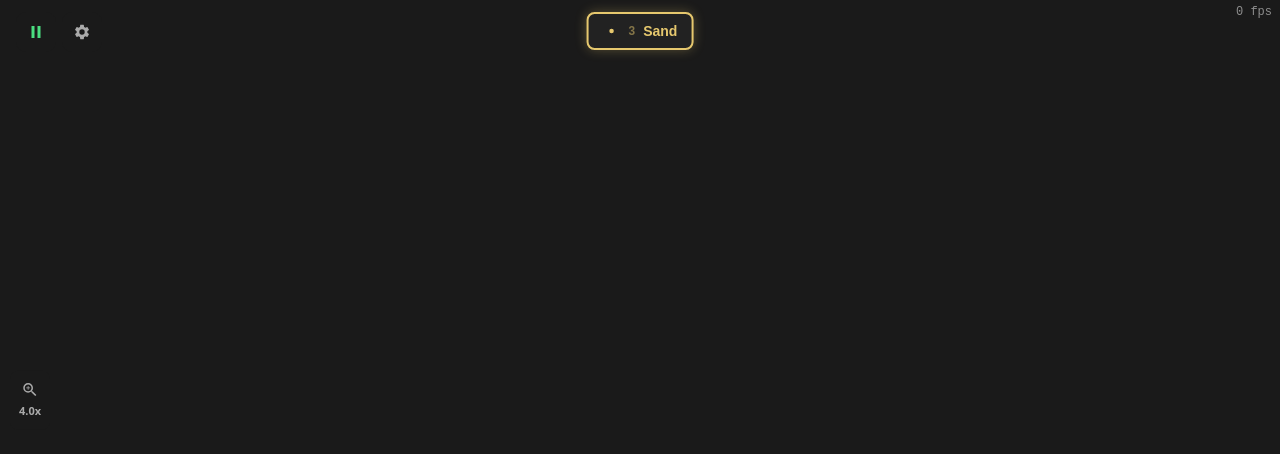
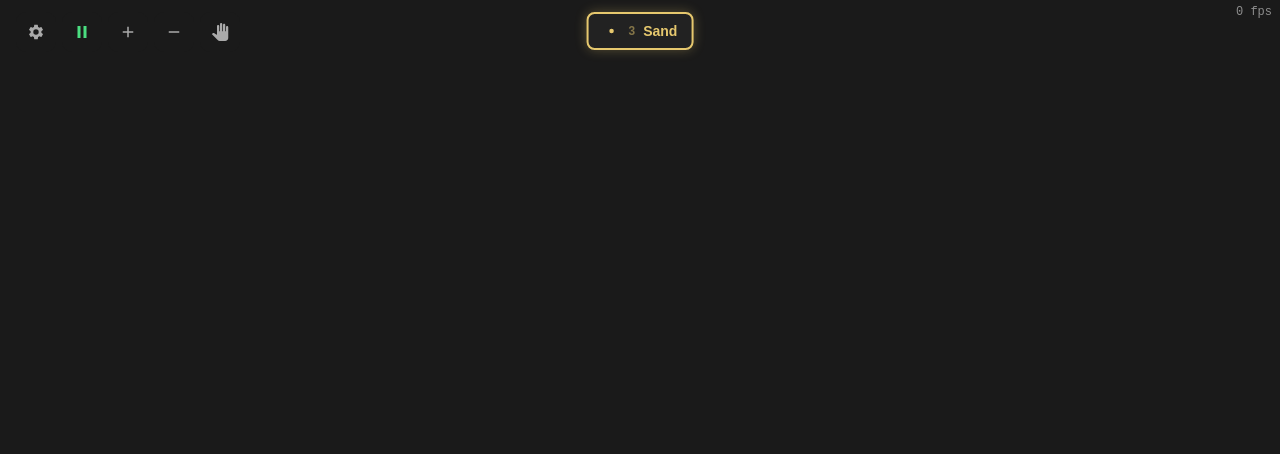
Before and after one commit to VoX/ai-sand-fork, a React (Vite) app: page / in a window 1280 px wide. Shown: the top 454 px of the page. Built offline with nearby package versions, Linux system fonts and the light colour scheme.

Commit message:
fix: remove zoom slider functionality; update view controls layout and styles

```diff
--- a/src/App.css
+++ b/src/App.css
@@ -252,49 +252,22 @@ body,
   color: #60a5fa;
 }
 
-.zoom-slider {
-  position: fixed;
-  left: max(10px, env(safe-area-inset-left));
-  top: 50%;
-  transform: translateY(-50%);
-  width: 40px;
+.ctrl-btn.pan-toggle.active {
+  color: #6cb4ee;
+  background: #1a2a3a;
+}
+
+.view-controls {
+  position: absolute;
+  top: 0;
+  left: 0;
   display: flex;
-  flex-direction: column;
-  align-items: center;
-  gap: 4px;
-  padding: 10px 0;
-  background: #1a1a1a;
-  border-radius: 8px;
-  color: #aaa;
-  font-size: 11px;
-  font-weight: 600;
-  cursor: ns-resize;
-  user-select: none;
-  touch-action: none;
-  -webkit-tap-highlight-color: transparent;
-  transition: color 0.15s ease;
+  gap: 6px;
+  padding: 12px 16px;
+  padding-top: max(12px, env(safe-area-inset-top));
+  padding-left: max(16px, env(safe-area-inset-left));
   z-index: 10;
   pointer-events: auto;
-}
-
-.zoom-slider:hover {
-  color: #ccc;
-}
-
-.zoom-slider svg {
-  width: 18px;
-  height: 18px;
-}
-
-.zoom-slider span {
-  writing-mode: horizontal-tb;
-  white-space: nowrap;
-  font-size: 11px;
-}
-
-.zoom-slider.pan-mode {
-  color: #6cb4ee;
-  background: #1a2a3a;
 }
 
 .canvas-container {
@@ -380,18 +353,11 @@ body,
     height: 16px;
   }
 
-  .zoom-slider {
-    padding: 8px 5px;
-    font-size: 10px;
-  }
-
-  .zoom-slider svg {
-    width: 16px;
-    height: 16px;
-  }
-
-  .zoom-slider span {
-    font-size: 10px;
+  .view-controls {
+    padding: 8px 10px;
+    padding-top: max(8px, env(safe-area-inset-top));
+    padding-left: max(10px, env(safe-area-inset-left));
+    gap: 5px;
   }
 }
 
--- a/src/App.tsx
+++ b/src/App.tsx
@@ -77,10 +77,6 @@ function App() {
   const [panMode, setPanMode] = useState(false)
   const panModeRef = useRef(false)
 
-  // Zoom drag state (zoom indicator — vertical)
-  const zoomDragRef = useRef<{ startY: number; startZoom: number; moved: boolean } | null>(null)
-  const [zoomDisplay, setZoomDisplay] = useState(DEFAULT_ZOOM)
-
   // Multi-pointer drawing state: each active touch/pointer gets its own brush
   const drawPointersRef = useRef(new Map<number, { clientX: number; clientY: number; lastCell: { x: number; y: number } | null }>())
   const panPointerIdRef = useRef<number | null>(null)
@@ -106,7 +102,6 @@ function App() {
 
   const sendCamera = useCallback(() => {
     clampCamera()
-    setZoomDisplay(zoomRef.current)
     workerRef.current?.postMessage({
       type: 'camera',
       data: { camX: camXRef.current, camY: camYRef.current, zoom: zoomRef.current }
@@ -208,7 +203,6 @@ function App() {
         camXRef.current = e.data.data.camX
         camYRef.current = e.data.data.camY
         zoomRef.current = e.data.data.zoom
-        setZoomDisplay(e.data.data.zoom)
       }
     }
 
@@ -336,6 +330,34 @@ function App() {
     })
     setSettingsOpen(false)
   }, [])
+
+  const zoomStep = useCallback((direction: 1 | -1) => {
+    const canvas = canvasRef.current
+    if (!canvas) return
+    const rect = canvas.getBoundingClientRect()
+    const cx = rect.width / 2
+    const old = zoomRef.current
+    const min = minZoomRef.current
+    const logMin = Math.log(min)
+    const logMax = Math.log(MAX_ZOOM)
+    const logRange = logMax - logMin
+    const logStep = logRange * 0.25
+    // Work in log-space so each step feels perceptually equal
+    const logOld = Math.log(old)
+    const pct = (logOld - logMin) / logRange
+    const snapped = direction > 0
+      ? Math.exp(logMin + Math.ceil(pct * 4 + 0.001) * logStep)
+      : Math.exp(logMin + Math.floor(pct * 4 - 0.001) * logStep)
+    const nz = Math.max(min, Math.min(MAX_ZOOM, snapped))
+    // Horizontal: keep center fixed
+    const wx = camXRef.current + cx / old
+    camXRef.current = wx - cx / nz
+    // Vertical: keep bottom edge fixed
+    const bottomY = camYRef.current + rect.height / old
+    camYRef.current = bottomY - rect.height / nz
+    zoomRef.current = nz
+    sendCamera()
+  }, [sendCamera])
 
   const handlePointerDown = useCallback((e: React.PointerEvent) => {
     e.preventDefault()
@@ -486,18 +508,27 @@ function App() {
         <div className="fps-counter">{fps} fps</div>
       </div>
       <div className="controls">
-        <div className="action-btns">
+        <input ref={fileInputRef} type="file" accept=".sand" onChange={handleFileLoad} style={{ display: 'none' }} aria-label="Load world file" />
+      </div>
+      <div className="view-controls">
+        <button className="ctrl-btn settings" onClick={() => setSettingsOpen(!settingsOpen)} aria-label="Map settings">
+          <svg viewBox="0 0 24 24" fill="currentColor"><path d="M19.14 12.94c.04-.3.06-.61.06-.94 0-.32-.02-.64-.07-.94l2.03-1.58a.49.49 0 00.12-.61l-1.92-3.32a.49.49 0 00-.59-.22l-2.39.96c-.5-.38-1.03-.7-1.62-.94l-.36-2.54a.484.484 0 00-.48-.41h-3.84c-.24 0-.43.17-.47.41l-.36 2.54c-.59.24-1.13.57-1.62.94l-2.39-.96a.49.49 0 00-.59.22L2.74 8.87c-.12.21-.08.47.12.61l2.03 1.58c-.05.3-.07.62-.07.94s.02.64.07.94l-2.03 1.58a.49.49 0 00-.12.61l1.92 3.32c.12.22.37.29.59.22l2.39-.96c.5.38 1.03.7 1.62.94l.36 2.54c.05.24.24.41.48.41h3.84c.24 0 .44-.17.47-.41l.36-2.54c.59-.24 1.13-.56 1.62-.94l2.39.96c.22.08.47 0 .59-.22l1.92-3.32c.12-.22.07-.47-.12-.61l-2.01-1.58zM12 15.6A3.6 3.6 0 1115.6 12 3.6 3.6 0 0112 15.6z" /></svg>
+        </button>
         <button className={`ctrl-btn playpause ${isPaused ? 'paused' : 'playing'}`} onClick={() => setIsPaused(!isPaused)} aria-label={isPaused ? 'Play simulation' : 'Pause simulation'}>
           {isPaused
             ? <svg viewBox="0 0 24 24" fill="currentColor"><path d="M8 5v14l11-7z" /></svg>
             : <svg viewBox="0 0 24 24" fill="currentColor"><path d="M6 4h4v16H6zm8 0h4v16h-4z" /></svg>
           }
         </button>
-          <button className="ctrl-btn settings" onClick={() => setSettingsOpen(!settingsOpen)} aria-label="Map settings">
-            <svg viewBox="0 0 24 24" fill="currentColor"><path d="M19.14 12.94c.04-.3.06-.61.06-.94 0-.32-.02-.64-.07-.94l2.03-1.58a.49.49 0 00.12-.61l-1.92-3.32a.49.49 0 00-.59-.22l-2.39.96c-.5-.38-1.03-.7-1.62-.94l-.36-2.54a.484.484 0 00-.48-.41h-3.84c-.24 0-.43.17-.47.41l-.36 2.54c-.59.24-1.13.57-1.62.94l-2.39-.96a.49.49 0 00-.59.22L2.74 8.87c-.12.21-.08.47.12.61l2.03 1.58c-.05.3-.07.62-.07.94s.02.64.07.94l-2.03 1.58a.49.49 0 00-.12.61l1.92 3.32c.12.22.37.29.59.22l2.39-.96c.5.38 1.03.7 1.62.94l.36 2.54c.05.24.24.41.48.41h3.84c.24 0 .44-.17.47-.41l.36-2.54c.59-.24 1.13-.56 1.62-.94l2.39.96c.22.08.47 0 .59-.22l1.92-3.32c.12-.22.07-.47-.12-.61l-2.01-1.58zM12 15.6A3.6 3.6 0 1115.6 12 3.6 3.6 0 0112 15.6z" /></svg>
+        <button className="ctrl-btn zoom" onClick={() => zoomStep(1)} aria-label="Zoom in">
+          <svg viewBox="0 0 24 24" fill="currentColor"><path d="M19 13h-6v6h-2v-6H5v-2h6V5h2v6h6v2z" /></svg>
         </button>
-          <input ref={fileInputRef} type="file" accept=".sand" onChange={handleFileLoad} style={{ display: 'none' }} aria-label="Load world file" />
-        </div>
+        <button className="ctrl-btn zoom" onClick={() => zoomStep(-1)} aria-label="Zoom out">
+          <svg viewBox="0 0 24 24" fill="currentColor"><path d="M19 13H5v-2h14v2z" /></svg>
+        </button>
+        <button className={`ctrl-btn pan-toggle ${panMode ? 'active' : ''}`} onClick={() => setPanMode(prev => !prev)} aria-label="Toggle pan mode">
+          <svg viewBox="0 0 24 24" fill="currentColor"><path d="M23 5.5V20c0 2.2-1.8 4-4 4h-7.3c-1.08 0-2.1-.43-2.85-1.19L1 14.83s1.26-1.23 1.3-1.25c.22-.19.49-.29.79-.29.22 0 .42.06.6.16.04.01 4.31 2.46 4.31 2.46V4c0-.83.67-1.5 1.5-1.5S11 3.17 11 4v7h1V1.5c0-.83.67-1.5 1.5-1.5S15 .67 15 1.5V11h1V2.5c0-.83.67-1.5 1.5-1.5s1.5.67 1.5 1.5V11h1V5.5c0-.83.67-1.5 1.5-1.5s1.5.67 1.5 1.5z" /></svg>
+        </button>
       </div>
       <div className="material-dropdown" ref={dropdownRef}>
           <button
@@ -560,66 +591,6 @@ function App() {
           </div>
         </div>
       )}
-      <div
-        className={`zoom-slider ${panMode ? 'pan-mode' : ''}`}
-        onWheel={(e) => {
-          e.preventDefault()
-          e.stopPropagation()
-          const canvas = canvasRef.current
-          if (!canvas) return
-          const rect = canvas.getBoundingClientRect()
-          const centerPx = rect.width / 2
-          const centerPy = rect.height / 2
-          const oldZoom = zoomRef.current
-          const factor = e.deltaY < 0 ? 1.15 : 1 / 1.15
-          const newZoom = Math.max(minZoomRef.current, Math.min(MAX_ZOOM, oldZoom * factor))
-          const worldX = camXRef.current + centerPx / oldZoom
-          const worldY = camYRef.current + centerPy / oldZoom
-          camXRef.current = worldX - centerPx / newZoom
-          camYRef.current = worldY - centerPy / newZoom
-          zoomRef.current = newZoom
-          sendCamera()
-        }}
-        onPointerDown={(e) => {
-          (e.target as HTMLElement).setPointerCapture(e.pointerId)
-          zoomDragRef.current = { startY: e.clientY, startZoom: zoomRef.current, moved: false }
-        }}
-        onPointerMove={(e) => {
-          const drag = zoomDragRef.current
-          if (!drag) return
-          const dy = -(e.clientY - drag.startY)
-          if (Math.abs(dy) > 4) drag.moved = true
-          if (!drag.moved) return
-          const canvas = canvasRef.current
-          if (!canvas) return
-          const rect = canvas.getBoundingClientRect()
-          const centerPx = rect.width / 2
-          const centerPy = rect.height / 2
-          const oldZoom = zoomRef.current
-          const newZoom = Math.max(minZoomRef.current, Math.min(MAX_ZOOM, drag.startZoom * Math.pow(1.04, dy / 4)))
-          const worldX = camXRef.current + centerPx / oldZoom
-          const worldY = camYRef.current + centerPy / oldZoom
-          camXRef.current = worldX - centerPx / newZoom
-          camYRef.current = worldY - centerPy / newZoom
-          zoomRef.current = newZoom
-          sendCamera()
-        }}
-        onPointerUp={(e) => {
-          (e.target as HTMLElement).releasePointerCapture(e.pointerId)
-          const drag = zoomDragRef.current
-          if (drag && !drag.moved) {
-            setPanMode(prev => !prev)
-          }
-          zoomDragRef.current = null
-        }}
-      >
-        {panMode ? (
-          <svg viewBox="0 0 24 24" fill="currentColor"><path d="M23 5.5V20c0 2.2-1.8 4-4 4h-7.3c-1.08 0-2.1-.43-2.85-1.19L1 14.83s1.26-1.23 1.3-1.25c.22-.19.49-.29.79-.29.22 0 .42.06.6.16.04.01 4.31 2.46 4.31 2.46V4c0-.83.67-1.5 1.5-1.5S11 3.17 11 4v7h1V1.5c0-.83.67-1.5 1.5-1.5S15 .67 15 1.5V11h1V2.5c0-.83.67-1.5 1.5-1.5s1.5.67 1.5 1.5V11h1V5.5c0-.83.67-1.5 1.5-1.5s1.5.67 1.5 1.5z" /></svg>
-        ) : (
-          <svg viewBox="0 0 24 24" fill="currentColor"><path d="M15.5 14h-.79l-.28-.27A6.47 6.47 0 0016 9.5 6.5 6.5 0 109.5 16c1.61 0 3.09-.59 4.23-1.57l.27.28v.79l5 4.99L20.49 19l-4.99-5zm-6 0C7.01 14 5 11.99 5 9.5S7.01 5 9.5 5 14 7.01 14 9.5 11.99 14 9.5 14z" /><path d="M12 10h-2v2H9v-2H7V9h2V7h1v2h2v1z" /></svg>
-        )}
-        <span>{zoomDisplay >= 1 ? zoomDisplay.toFixed(1) : zoomDisplay.toFixed(2)}x</span>
-      </div>
       {
     settingsOpen && (
       <div className="settings-overlay" onClick={() => setSettingsOpen(false)}>
```
Lines whose indentation alone changed are shown as unchanged.
